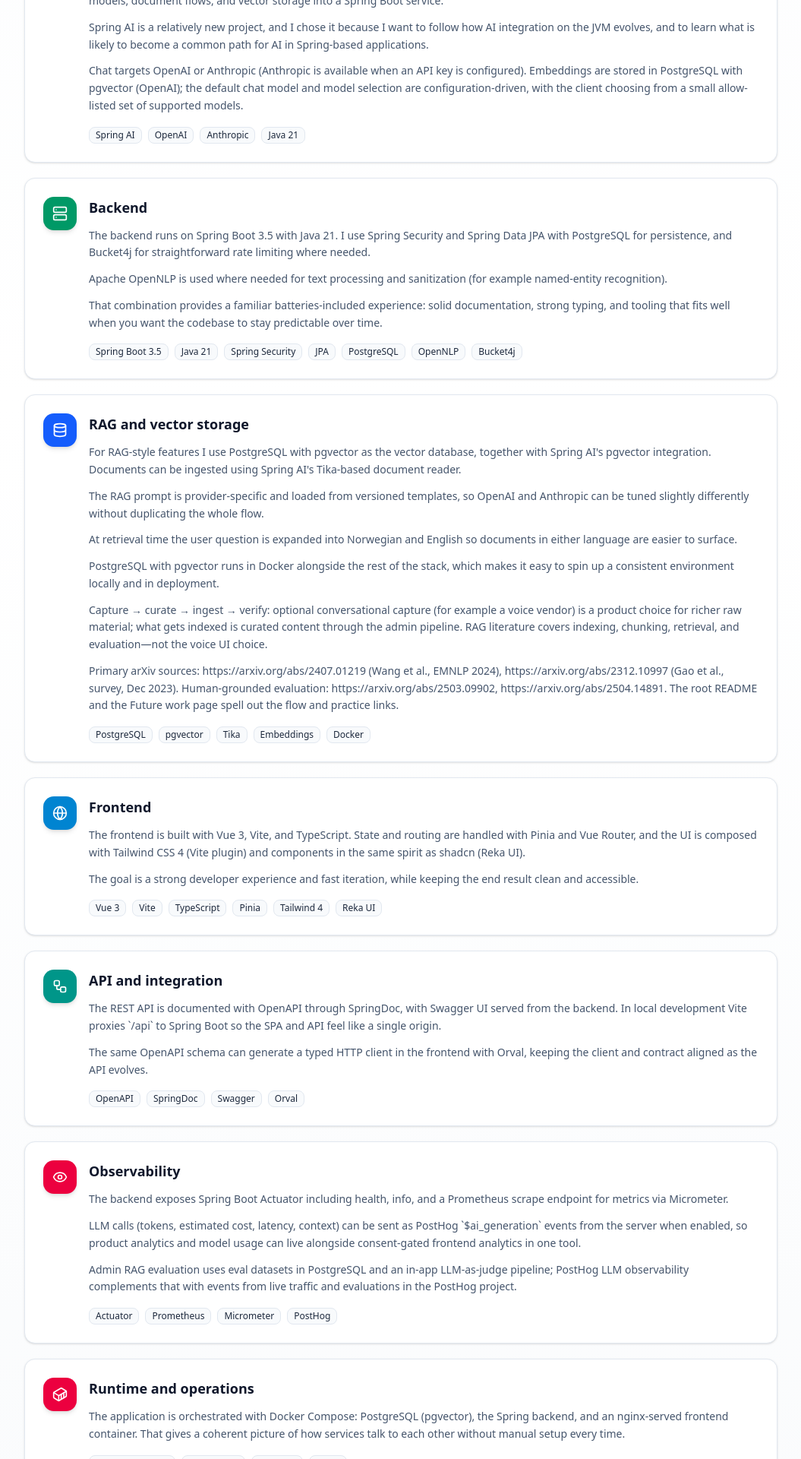
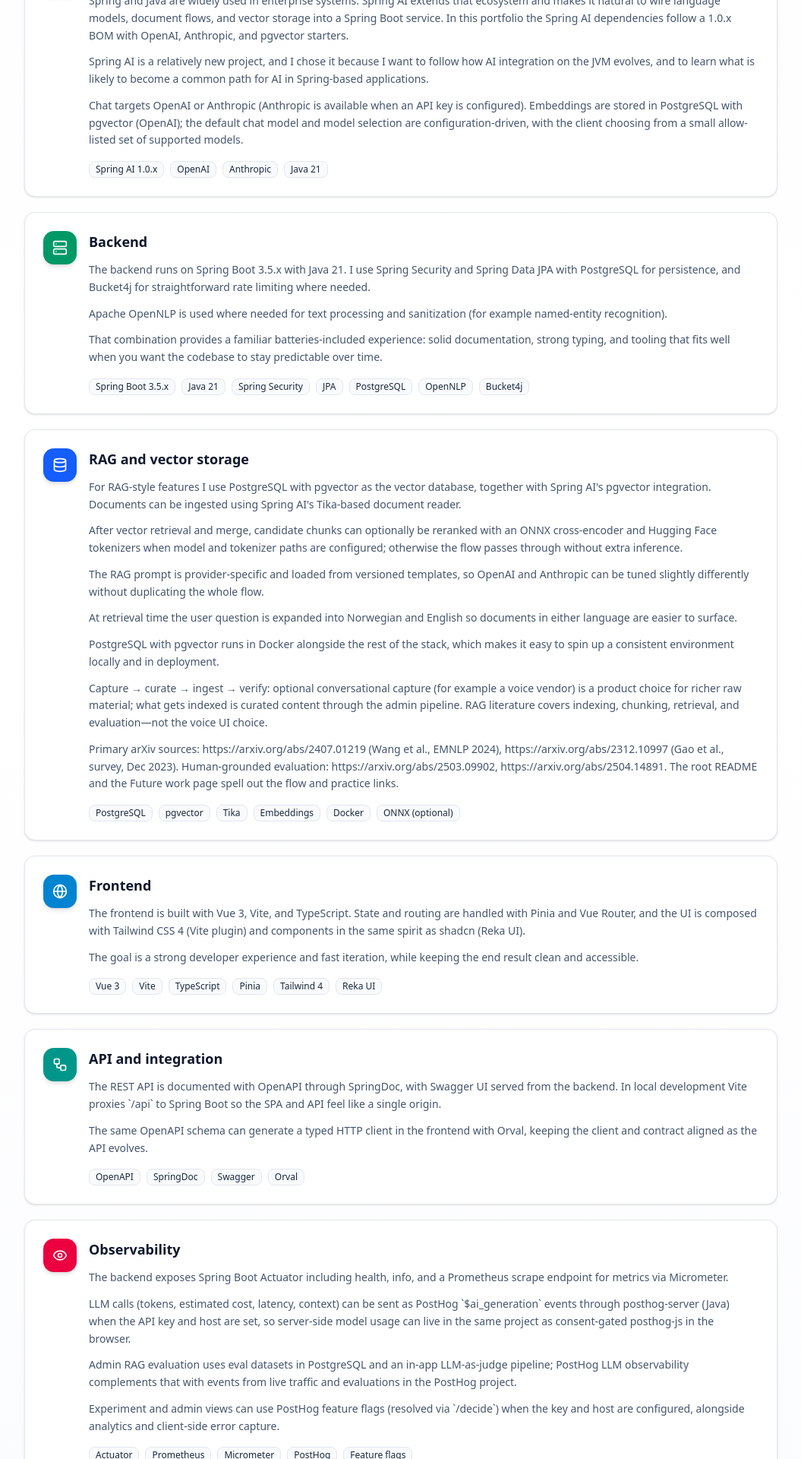
Before and after one commit to kdm-kev-NTNU/AboutMe, a Vue app in the folder frontend/homepage/: page /tech-stack in a window 1280 px wide. Shown: the part 1522-3442 px from the top of the page at 76% size, without its empty margins (112-1167 px from the left). Built offline with nearby package versions, Linux system fonts and the light colour scheme; no server answers.

Commit message:
docs(frontend): align Tech stack page with current architecture
Document Spring Boot 3.5.x and Spring AI 1.0.x BOM, optional ONNX reranking with Hugging Face tokenizers, posthog-server for server-side LLM events, and PostHog feature flags in admin. Keep Norwegian and English sections in sync.

```diff
--- a/frontend/homepage/src/views/TechStackView.vue
+++ b/frontend/homepage/src/views/TechStackView.vue
@@ -112,7 +112,7 @@ const pillarCards = computed(() =>
         {
           to: '/chat' as const,
           title: 'AI & RAG',
-          body: 'Spring AI, språkmodeller og RAG med PostgreSQL/pgvector for kontekstuelle svar.',
+          body: 'Spring AI 1.0.x, språkmodeller og RAG med PostgreSQL/pgvector; valgfri ONNX cross-encoder-reranking etter konfigurasjon.',
           cta: 'Åpne chat',
           icon: BrainCircuit,
           accentBorder: 'hover:border-blue-200',
@@ -123,7 +123,7 @@ const pillarCards = computed(() =>
         {
           to: '/projects' as const,
           title: 'Backend',
-          body: 'Spring Boot, sikkerhet, persistens og API mot klienten.',
+          body: 'Spring Boot 3.5.x, sikkerhet, persistens og API mot klienten.',
           cta: 'Se prosjekter',
           icon: Server,
           accentBorder: 'hover:border-emerald-200',
@@ -147,7 +147,7 @@ const pillarCards = computed(() =>
         {
           to: '/chat' as const,
           title: 'AI & RAG',
-          body: 'Spring AI, language models, and RAG with PostgreSQL/pgvector for contextual answers.',
+          body: 'Spring AI 1.0.x, language models, and RAG with PostgreSQL/pgvector; optional ONNX cross-encoder reranking when configured.',
           cta: 'Open chat',
           icon: BrainCircuit,
           accentBorder: 'hover:border-blue-200',
@@ -158,7 +158,7 @@ const pillarCards = computed(() =>
         {
           to: '/projects' as const,
           title: 'Backend',
-          body: 'Spring Boot, security, persistence, and APIs for the client.',
+          body: 'Spring Boot 3.5.x, security, persistence, and APIs for the client.',
           cta: 'View projects',
           icon: Server,
           accentBorder: 'hover:border-emerald-200',
@@ -188,7 +188,7 @@ const stackFront = computed(() =>
         'Tailwind CSS 4, Reka UI (shadcn-stil), Lucide',
         'VueUse (Core, Motion), markdown-it, DOMPurify',
         'Orval, OpenAPI-generert fetch-klient',
-        'PostHog (analyse + LLM-observabilitet, samtykkestyrt på nettsiden)',
+        'PostHog (posthog-js: samtykkestyrt analyse i nettleseren; eksperimenter i admin der konfigurert)',
       ] as const)
     : ([
         'Vue 3, TypeScript, Vite 7',
@@ -196,25 +196,27 @@ const stackFront = computed(() =>
         'Tailwind CSS 4, Reka UI (shadcn-style), Lucide',
         'VueUse (Core, Motion), markdown-it, DOMPurify',
         'Orval, OpenAPI-generated fetch client',
-        'PostHog (analytics + LLM observability, consent-gated in the browser)',
+        'PostHog (posthog-js: consent-gated browser analytics; admin experiments when configured)',
       ] as const),
 )
 
 const stackBack = computed(() =>
   isNo.value
     ? ([
-        'Java 21, Spring Boot 3.5, Spring Security, Spring Data JPA',
-        'PostgreSQL 17 med pgvector, Spring AI, Tika-dokumentlesing',
+        'Java 21, Spring Boot 3.5.x, Spring Security, Spring Data JPA',
+        'PostgreSQL 17 med pgvector, Spring AI 1.0.x (BOM), Tika-dokumentlesing',
+        'Valgfri ONNX cross-encoder-reranking (ONNX Runtime, Hugging Face-tokenizers); konfigurasjonsstyrt, faller tilbake uten modell',
         'Apache OpenNLP (NER m.m. i saniterings-/tekstflyt)',
-        'Actuator (helse, metrics, Prometheus-scrape), Micrometer, PostHog (LLM-genereringer + analyse)',
+        'Actuator (helse, metrics, Prometheus-scrape), Micrometer; valgfri PostHog-server (Java) for $ai_generation og relatert analyse',
         'Docker Compose, nginx (produksjonsbygg)',
         'Bucket4j (rate limiting)',
       ] as const)
     : ([
-        'Java 21, Spring Boot 3.5, Spring Security, Spring Data JPA',
-        'PostgreSQL 17 with pgvector, Spring AI, Tika document reading',
+        'Java 21, Spring Boot 3.5.x, Spring Security, Spring Data JPA',
+        'PostgreSQL 17 with pgvector, Spring AI 1.0.x (BOM), Tika document reading',
+        'Optional ONNX cross-encoder reranking (ONNX Runtime, Hugging Face tokenizers); configuration-driven, pass-through without a model',
         'Apache OpenNLP (NER etc. in sanitization / text flow)',
-        'Actuator (health, metrics, Prometheus scrape), Micrometer, PostHog (LLM generations + analytics)',
+        'Actuator (health, metrics, Prometheus scrape), Micrometer; optional PostHog server (Java) for `$ai_generation` and related analytics',
         'Docker Compose, nginx (production build)',
         'Bucket4j (rate limiting)',
       ] as const),
@@ -259,31 +261,32 @@ const sections = computed<Section[]>(() => {
         id: 'spring-ai',
         heading: 'Spring AI',
         paragraphs: [
-          'Spring og Java brukes mye i enterprise-løsninger. Spring AI bygger videre på det økosystemet og gjør det naturlig å koble språkmodeller, dokumentflyt og vektorlagring inn i en Spring Boot-tjeneste.',
+          'Spring og Java brukes mye i enterprise-løsninger. Spring AI bygger videre på det økosystemet og gjør det naturlig å koble språkmodeller, dokumentflyt og vektorlagring inn i en Spring Boot-tjeneste. I denne porteføljen følger Spring AI-avhengigheter en 1.0.x-BOM med OpenAI-, Anthropic- og pgvector-startere.',
           'Spring AI er et relativt nytt prosjekt, og jeg valgte det fordi jeg ønsket å følge med på hvordan integrasjonen mellom JVM-verdenen og AI utvikler seg, og for å lære det som sannsynligvis blir en vanlig sti for AI i Spring-baserte applikasjoner.',
           'Chat går mot OpenAI eller Anthropic (Anthropic er tilgjengelig når API-nøkkel er konfigurert). Embeddings lagres i PostgreSQL med pgvector (OpenAI); standard chat-modell og modellvalg styres i konfigurasjon og kan velges fra klienten innenfor et trygt sett støttede modeller.',
         ],
         icon: BrainCircuit,
         category: 'ai',
-        badges: ['Spring AI', 'OpenAI', 'Anthropic', 'Java 21'],
+        badges: ['Spring AI 1.0.x', 'OpenAI', 'Anthropic', 'Java 21'],
       },
       {
         id: 'backend',
         heading: 'Backend',
         paragraphs: [
-          'Backend kjører på Spring Boot 3.5 med Java 21. Jeg bruker Spring Security og Spring Data JPA mot PostgreSQL for persistens, og Bucket4j for enkel rate limiting der det trengs.',
+          'Backend kjører på Spring Boot 3.5.x med Java 21. Jeg bruker Spring Security og Spring Data JPA mot PostgreSQL for persistens, og Bucket4j for enkel rate limiting der det trengs.',
           'Apache OpenNLP brukes der det trengs i tekstbehandling og sanitering (for eksempel navngitte entiteter).',
           'Det gir en kjent «batteries included»-opplevelse: god dokumentasjon, sterk typing og verktøy som passer godt når man vil at koden skal være forutsigbar over tid.',
         ],
         icon: Server,
         category: 'backend',
-        badges: ['Spring Boot 3.5', 'Java 21', 'Spring Security', 'JPA', 'PostgreSQL', 'OpenNLP', 'Bucket4j'],
+        badges: ['Spring Boot 3.5.x', 'Java 21', 'Spring Security', 'JPA', 'PostgreSQL', 'OpenNLP', 'Bucket4j'],
       },
       {
         id: 'rag',
         heading: 'RAG og vektorlagring',
         paragraphs: [
           'For RAG-lignende funksjonalitet bruker jeg PostgreSQL med pgvector som vektorbase, sammen med Spring AIs pgvector-integrasjon. Dokumenter kan leses inn via Tika-basert dokumentlesing i Spring AI.',
+          'Etter vektorhenting og sammenslåing kan kandidat-chunks valgfritt rerankes med en ONNX-basert cross-encoder og Hugging Face-tokenizers når modell- og tokenizer-stier er satt i konfigurasjon; ellers brukes pass-through uten ekstra inferens.',
           'RAG-prompten er leverandørspesifikk og hentes fra versjonerte maler, slik at OpenAI og Anthropic kan tones litt ulikt uten å duplisere hele flyten.',
           'Ved henting utvides brukerens spørsmål til både norsk og engelsk, slik at treff i dokumenter på begge språk blir lettere å få med.',
           'PostgreSQL med pgvector kjører i Docker sammen med resten av stakken, som gjør det enkelt å få opp et konsistent miljø lokalt og i deploy.',
@@ -292,7 +295,7 @@ const sections = computed<Section[]>(() => {
         ],
         icon: Database,
         category: 'ai',
-        badges: ['PostgreSQL', 'pgvector', 'Tika', 'Embeddings', 'Docker'],
+        badges: ['PostgreSQL', 'pgvector', 'Tika', 'Embeddings', 'Docker', 'ONNX (valgfritt)'],
       },
       {
         id: 'frontend',
@@ -320,13 +323,14 @@ const sections = computed<Section[]>(() => {
         id: 'observability',
         heading: 'Observabilitet',
         paragraphs: [
-          'Backend eksponerer Spring Boot Actuator med blant annet health, info og Prometheus-scrape for metrics via Micrometer.',
-          'LLM-kall (tokens, estimert kostnad, latens, kontekst) kan sendes som PostHog $ai_generation-hendelser fra serveren når det er slått på, slik at produktanalyse og modellbruk kan sees i samme verktøy som samtykkestyrt frontend-analyse.',
+          'Backend eksponerer Spring Boot Actuator med blant annet helse, info og Prometheus-scrape for metrics via Micrometer.',
+          'LLM-kall (tokens, estimert kostnad, latens, kontekst) kan sendes som PostHog $ai_generation-hendelser via posthog-server (Java) når API-nøkkel og vert er satt, slik at serverside modellbruk kan sees i samme prosjekt som samtykkestyrt posthog-js i nettleseren.',
           'Admin RAG-eval bruker eval-datasett i PostgreSQL og LLM-as-judge i egen kode; PostHogs LLM-observabilitet kompletterer med hendelser fra faktisk trafikk og evalueringer i PostHog-prosjektet.',
+          'Eksperiment- og admin-flater kan bruke PostHog-feature-flagg (resolver mot /decide) når nøkkel og vert er konfigurert, i tillegg til analyse og feilfangst i klienten.',
         ],
         icon: Eye,
         category: 'devops',
-        badges: ['Actuator', 'Prometheus', 'Micrometer', 'PostHog'],
+        badges: ['Actuator', 'Prometheus', 'Micrometer', 'PostHog', 'Feature flags'],
       },
       {
         id: 'runtime',
@@ -356,31 +360,32 @@ const sections = computed<Section[]>(() => {
       id: 'spring-ai',
       heading: 'Spring AI',
       paragraphs: [
-        'Spring and Java are widely used in enterprise systems. Spring AI extends that ecosystem and makes it natural to wire language models, document flows, and vector storage into a Spring Boot service.',
+        'Spring and Java are widely used in enterprise systems. Spring AI extends that ecosystem and makes it natural to wire language models, document flows, and vector storage into a Spring Boot service. In this portfolio the Spring AI dependencies follow a 1.0.x BOM with OpenAI, Anthropic, and pgvector starters.',
         'Spring AI is a relatively new project, and I chose it because I want to follow how AI integration on the JVM evolves, and to learn what is likely to become a common path for AI in Spring-based applications.',
         'Chat targets OpenAI or Anthropic (Anthropic is available when an API key is configured). Embeddings are stored in PostgreSQL with pgvector (OpenAI); the default chat model and model selection are configuration-driven, with the client choosing from a small allow-listed set of supported models.',
       ],
       icon: BrainCircuit,
       category: 'ai',
-      badges: ['Spring AI', 'OpenAI', 'Anthropic', 'Java 21'],
+      badges: ['Spring AI 1.0.x', 'OpenAI', 'Anthropic', 'Java 21'],
     },
     {
       id: 'backend',
       heading: 'Backend',
       paragraphs: [
-        'The backend runs on Spring Boot 3.5 with Java 21. I use Spring Security and Spring Data JPA with PostgreSQL for persistence, and Bucket4j for straightforward rate limiting where needed.',
+        'The backend runs on Spring Boot 3.5.x with Java 21. I use Spring Security and Spring Data JPA with PostgreSQL for persistence, and Bucket4j for straightforward rate limiting where needed.',
         'Apache OpenNLP is used where needed for text processing and sanitization (for example named-entity recognition).',
         'That combination provides a familiar batteries-included experience: solid documentation, strong typing, and tooling that fits well when you want the codebase to stay predictable over time.',
       ],
       icon: Server,
       category: 'backend',
-      badges: ['Spring Boot 3.5', 'Java 21', 'Spring Security', 'JPA', 'PostgreSQL', 'OpenNLP', 'Bucket4j'],
+      badges: ['Spring Boot 3.5.x', 'Java 21', 'Spring Security', 'JPA', 'PostgreSQL', 'OpenNLP', 'Bucket4j'],
     },
     {
       id: 'rag',
       heading: 'RAG and vector storage',
       paragraphs: [
         "For RAG-style features I use PostgreSQL with pgvector as the vector database, together with Spring AI's pgvector integration. Documents can be ingested using Spring AI's Tika-based document reader.",
+        'After vector retrieval and merge, candidate chunks can optionally be reranked with an ONNX cross-encoder and Hugging Face tokenizers when model and tokenizer paths are configured; otherwise the flow passes through without extra inference.',
         'The RAG prompt is provider-specific and loaded from versioned templates, so OpenAI and Anthropic can be tuned slightly differently without duplicating the whole flow.',
         'At retrieval time the user question is expanded into Norwegian and English so documents in either language are easier to surface.',
         'PostgreSQL with pgvector runs in Docker alongside the rest of the stack, which makes it easy to spin up a consistent environment locally and in deployment.',
@@ -389,7 +394,7 @@ const sections = computed<Section[]>(() => {
       ],
       icon: Database,
       category: 'ai',
-      badges: ['PostgreSQL', 'pgvector', 'Tika', 'Embeddings', 'Docker'],
+      badges: ['PostgreSQL', 'pgvector', 'Tika', 'Embeddings', 'Docker', 'ONNX (optional)'],
     },
     {
       id: 'frontend',
@@ -418,12 +423,13 @@ const sections = computed<Section[]>(() => {
       heading: 'Observability',
       paragraphs: [
         'The backend exposes Spring Boot Actuator including health, info, and a Prometheus scrape endpoint for metrics via Micrometer.',
-        'LLM calls (tokens, estimated cost, latency, context) can be sent as PostHog `$ai_generation` events from the server when enabled, so product analytics and model usage can live alongside consent-gated frontend analytics in one tool.',
+        'LLM calls (tokens, estimated cost, latency, context) can be sent as PostHog `$ai_generation` events through posthog-server (Java) when the API key and host are set, so server-side model usage can live in the same project as consent-gated posthog-js in the browser.',
         'Admin RAG evaluation uses eval datasets in PostgreSQL and an in-app LLM-as-judge pipeline; PostHog LLM observability complements that with events from live traffic and evaluations in the PostHog project.',
+        'Experiment and admin views can use PostHog feature flags (resolved via `/decide`) when the key and host are configured, alongside analytics and client-side error capture.',
       ],
       icon: Eye,
       category: 'devops',
-      badges: ['Actuator', 'Prometheus', 'Micrometer', 'PostHog'],
+      badges: ['Actuator', 'Prometheus', 'Micrometer', 'PostHog', 'Feature flags'],
     },
     {
       id: 'runtime',
```
